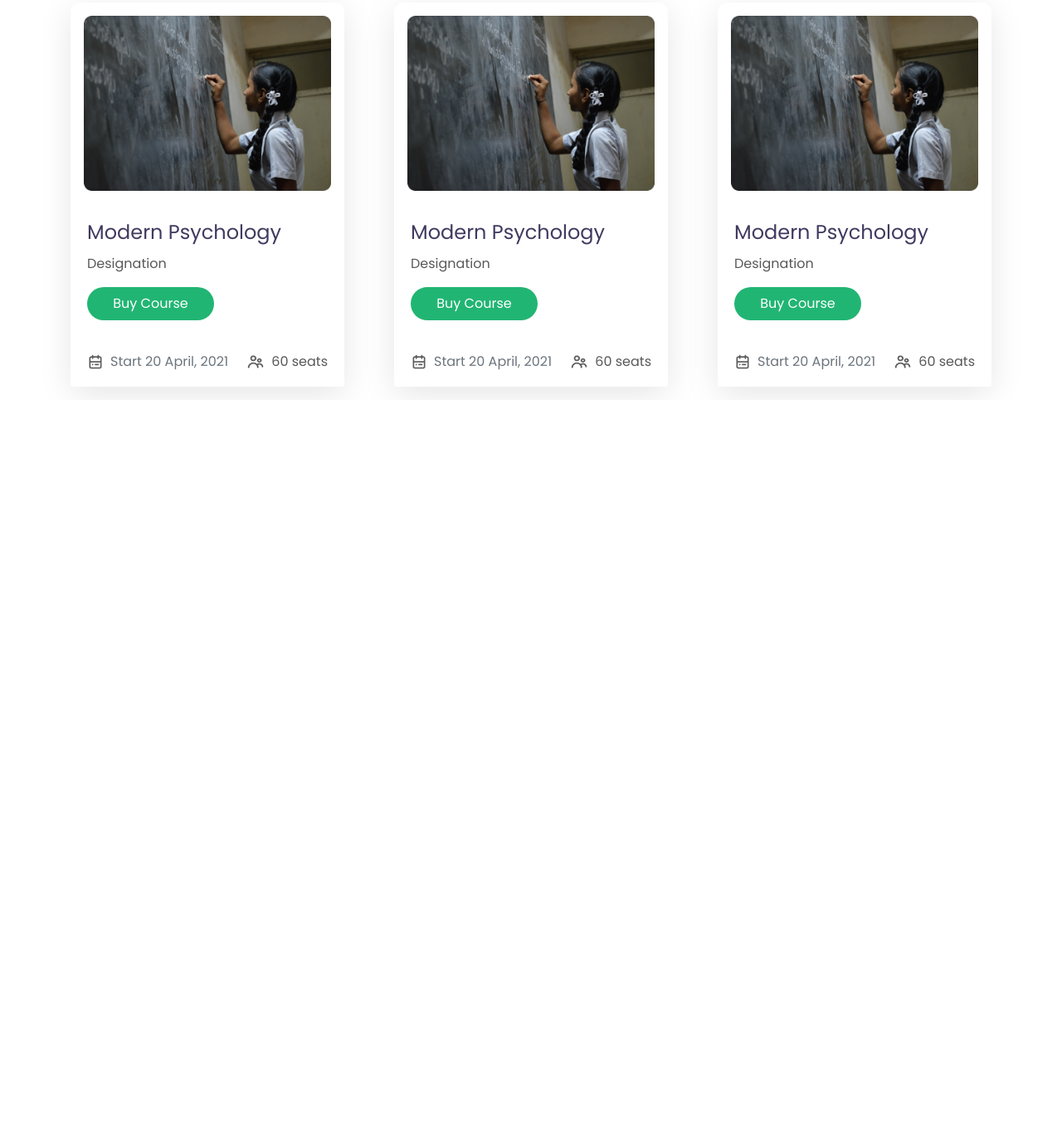
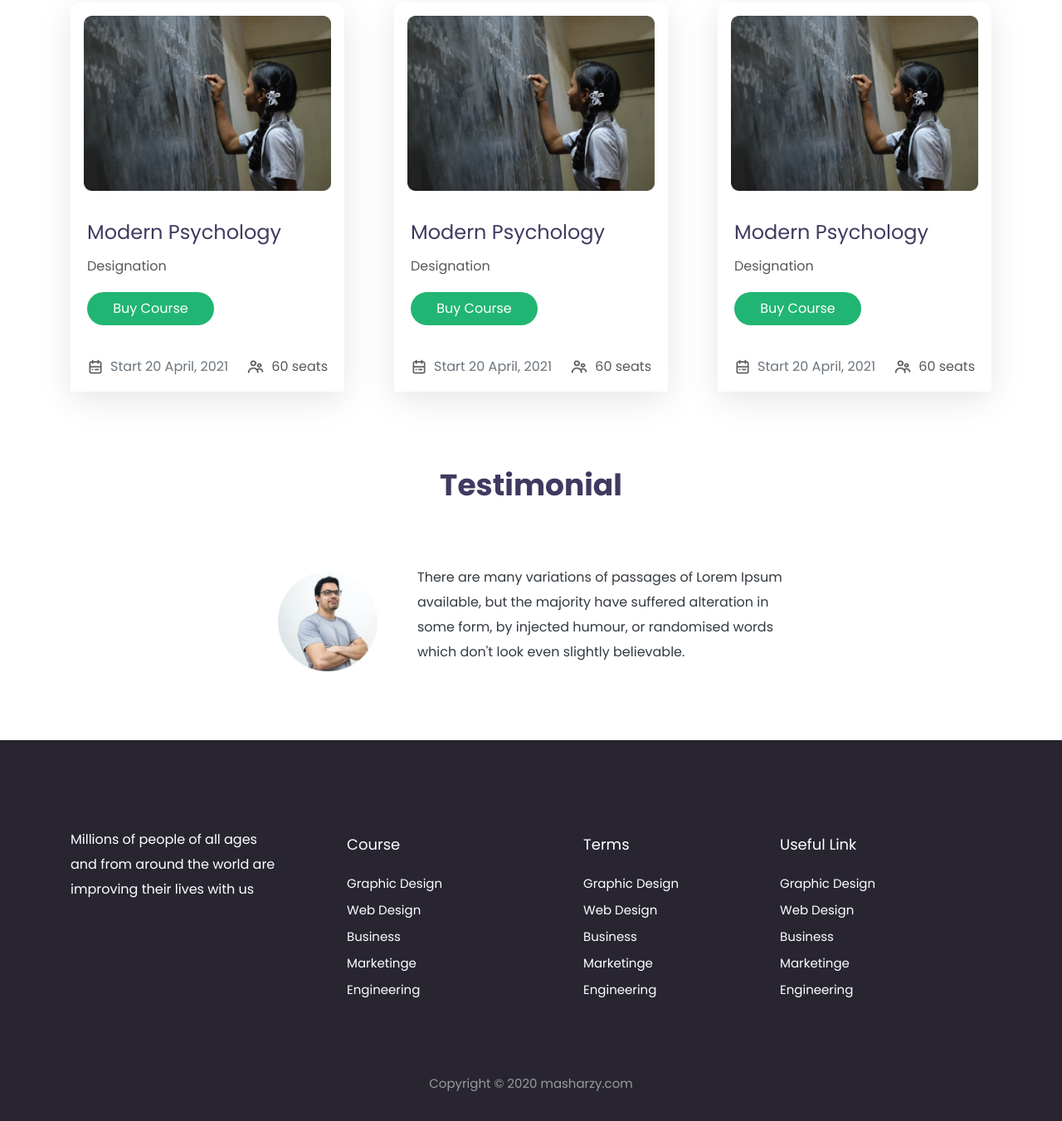
Before and after one commit to masharzy/e-school, a plain HTML site: page index.html in a window 1280 px wide. Shown: the part 1182-2533 px from the top of the page at 83% size. Before the commit the page ends 1664 px from the top, so only its background shows below. Drawn offline with nearby package versions, Linux system fonts and the light colour scheme.

Commit message:
E-school Website Full Website Without Responsive

```diff
--- a/index.html
+++ b/index.html
@@ -187,17 +187,126 @@
 
 
 
-  <!-- <section class="testimonial-section">
+  <section class="testimonial-section w-50 m-auto">
     <div class="container">
-      <h1>Testimonial</h1>
-      <div class="testimonial-body">
-        <img src="images/Photos/Man.png" alt="">
-        <p>There are many variations of passages of Lorem Ipsum available, but the
+      <h1 class="text-center course-heading">Testimonial</h1>
+      <div class="testimonial-body d-flex align-items-center">
+        <img class="mr-5" src="images/Photos/Man.png" style="width: 120px;" alt="">
+        <p class="testimonial-text text-dark">There are many variations of passages of Lorem Ipsum available, but the
           majority have suffered alteration in some form, by injected humour,
          or randomised words which don't look even slightly believable.</p>
       </div>
     </div>
-  </section>   -->
+  </section>
+
+
+  <footer class="footer-area bg-dark text-white">
+    <div class="footer-big">
+      <div class="container">
+        <div class="row">
+          <div class="col-md-3 col-sm-12">
+            <div class="footer-widget">
+              <div class="widget-about">
+                <p>Millions of people of all ages and from around
+                  the world are improving their lives with us</p>
+              </div>
+            </div>
+          </div>
+          <div class="col-md-3 col-sm-4">
+            <div class="footer-widget">
+              <div class="footer-menu footer-menu--1">
+                <h4 class="footer-widget-title">Course</h4>
+                <ul>
+                  <li>
+                    <a href="#">Graphic Design</a>
+                  </li>
+                  <li>
+                    <a href="#">Web Design</a>
+                  </li>
+                  <li>
+                    <a href="#">Business</a>
+                  </li>
+                  <li>
+                    <a href="#">Marketinge</a>
+                  </li>
+                  <li>
+                    <a href="#">Engineering</a>
+                  </li>
+                </ul>
+              </div>
+            </div>
+          </div>
+
+          <div class="col-md-3 col-sm-4">
+            <div class="footer-widget">
+              <div class="footer-menu">
+                <h4 class="footer-widget-title">Terms</h4>
+                <ul>
+                  <li>
+                    <a href="#">Graphic Design</a>
+                  </li>
+                  <li>
+                    <a href="#">Web Design</a>
+                  </li>
+                  <li>
+                    <a href="#">Business</a>
+                  </li>
+                  <li>
+                    <a href="#">Marketinge</a>
+                  </li>
+                  <li>
+                    <a href="#">Engineering</a>
+                  </li>
+                </ul>
+              </div>
+            </div>
+          </div>
+
+          <div class="col-md-3 col-sm-4">
+            <div class="footer-widget">
+              <div class="footer-menu no-padding">
+                <h4 class="footer-widget-title">Useful Link</h4>
+                <ul>
+                  <li>
+                    <a href="#">Graphic Design</a>
+                  </li>
+                  <li>
+                    <a href="#">Web Design</a>
+                  </li>
+                  <li>
+                    <a href="#">Business</a>
+                  </li>
+                  <li>
+                    <a href="#">Marketinge</a>
+                  </li>
+                  <li>
+                    <a href="#">Engineering</a>
+                  </li>
+                </ul>
+              </div>
+            </div>
+          </div>
+
+        </div>
+      </div>
+    </div>
+
+    <div class="mini-footer">
+      <div class="container">
+        <div class="row">
+          <div class="col-md-12">
+            <div class="copyright-text">
+              <p>Copyright © 2020 masharzy.com</p>
+            </div>
+
+            <div class="go_top">
+              <span class="icon-arrow-up"></span>
+            </div>
+          </div>
+        </div>
+      </div>
+    </div>
+  </footer>
 
 
     <script src="https://code.jquery.com/jquery-3.4.1.slim.min.js" integrity="sha384-J6qa4849blE2+poT4WnyKhv5vZF5SrPo0iEjwBvKU7imGFAV0wwj1yYfoRSJoZ+n" crossorigin="anonymous"></script>
--- a/style.css
+++ b/style.css
@@ -59,3 +59,99 @@
     margin-top: 75px;
     margin-bottom: 75px;
 }
+.testimonial-body{
+    margin-bottom: 75px;
+}
+.testimonial-text{
+    font-size: 16px;
+    font-weight: 400;
+}
+/* footer{
+} */
+
+
+
+
+ul {
+    padding:0;
+    margin:0
+   }
+   li {
+    list-style:none
+   }
+   p {
+    font-size:16px;
+    line-height:30px;
+    color:#fff;
+    font-weight:300
+   }
+   h4 {
+    font-family: 'Poppins', sans-serif;
+    margin:0;
+    font-weight:400;
+    padding:0;
+    color:#fff;
+   }
+   a {
+    color:#5867dd;
+   }
+   .no-padding {
+    padding:0!important;
+   }
+   .footer-big {
+    padding:105px 0 65px 0;
+    background:rgba(40, 37, 49, 1);
+    height: 369px;
+   }
+   .footer-big .footer-widget {
+    margin-bottom:40px;
+   }
+   .footer-big .footer-menu ul li a,.footer-big p,.footer-big ul li {
+    color:#fff;
+   }
+   .footer-menu {
+    padding-left:48px
+   }
+   .footer-menu ul li a {
+    font-size:15px;
+    line-height:32px;
+    -webkit-transition:.3s;
+    -o-transition:.3s;
+    transition:.3s
+   }
+   .footer-menu ul li a:hover {
+    color:#5867dd
+   }
+   .footer-menu--1 {
+    width:100%
+   }
+   .footer-widget-title {
+    line-height:42px;
+    margin-bottom:10px;
+    font-size:18px
+   }
+   .mini-footer {
+    background:rgba(40, 37, 49, 1);
+    text-align:center;
+    padding:32px 0;
+   }
+   .mini-footer p {
+    margin:0;
+    line-height:26px;
+    font-size:15px;
+    color:#999
+   }
+   .mini-footer p a {
+    color:#5867dd
+   }
+   .mini-footer p a:hover {
+    color:#34bfa3
+   }
+   .widget-about p {
+    font-weight:400
+   }
+   @media (max-width:991px) {
+    .footer-menu {
+     padding-left:0
+    }
+   }
```
